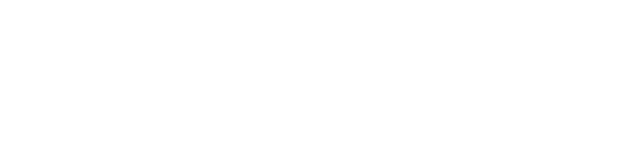
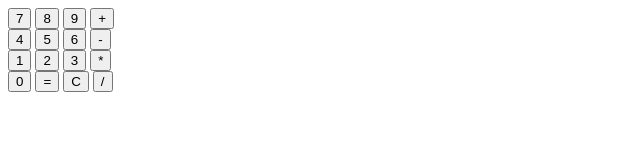
Before and after one commit to Asuna-Cross/web-calculator, a plain HTML site: page index.html in a window 1280 px wide. Shown: the whole page, without its empty margins (0-640 px from the left). Drawn offline with Linux system fonts and the light colour scheme.

Commit message:
Added Buttons to HTML

```diff
--- a/index.html
+++ b/index.html
@@ -7,6 +7,32 @@
         <link rel="stylesheet" href="styles.css">
     </head>
     <body>
-
+        <div class="calculator">
+            <div class="output"></div>
+            <div class="buttons">
+                <button class="seven">7</button>
+                <button class="eight">8</button>
+                <button class="nine">9</button>
+                <button class="add">+</button>
+            </div>
+            <div class="buttons">
+                <button class="four">4</button>
+                <button class="five">5</button>
+                <button class="six">6</button>
+                <button class="subtract">-</button>
+            </div>
+            <div class="buttons">
+                <button class="one">1</button>
+                <button class="two">2</button>
+                <button class="three">3</button>
+                <button class="multiply">*</button>
+            </div>
+            <div class="buttons">
+                <button class="zero">0</button>
+                <button class="equals">=</button>
+                <button class="clear">C</button>
+                <button class="divide">/</button>
+            </div>
+        </div>
     </body>
 </html>
```
